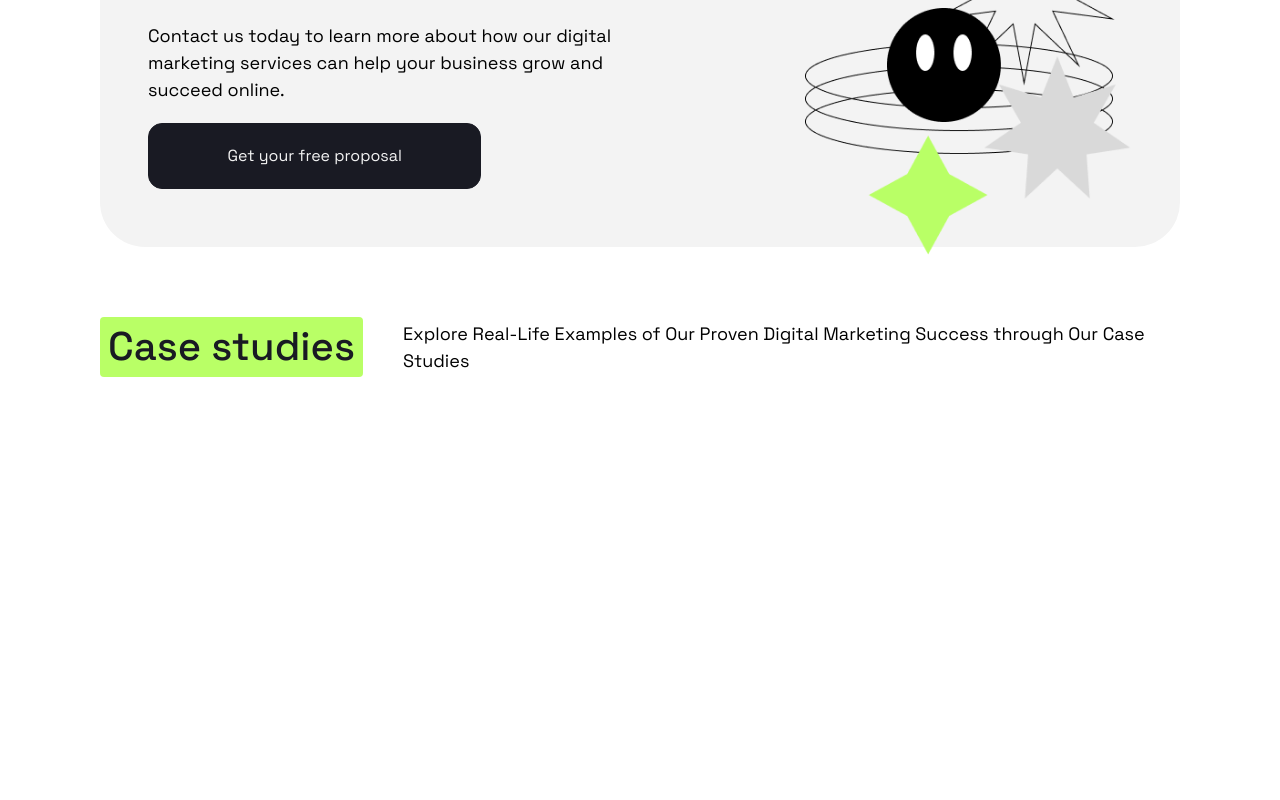
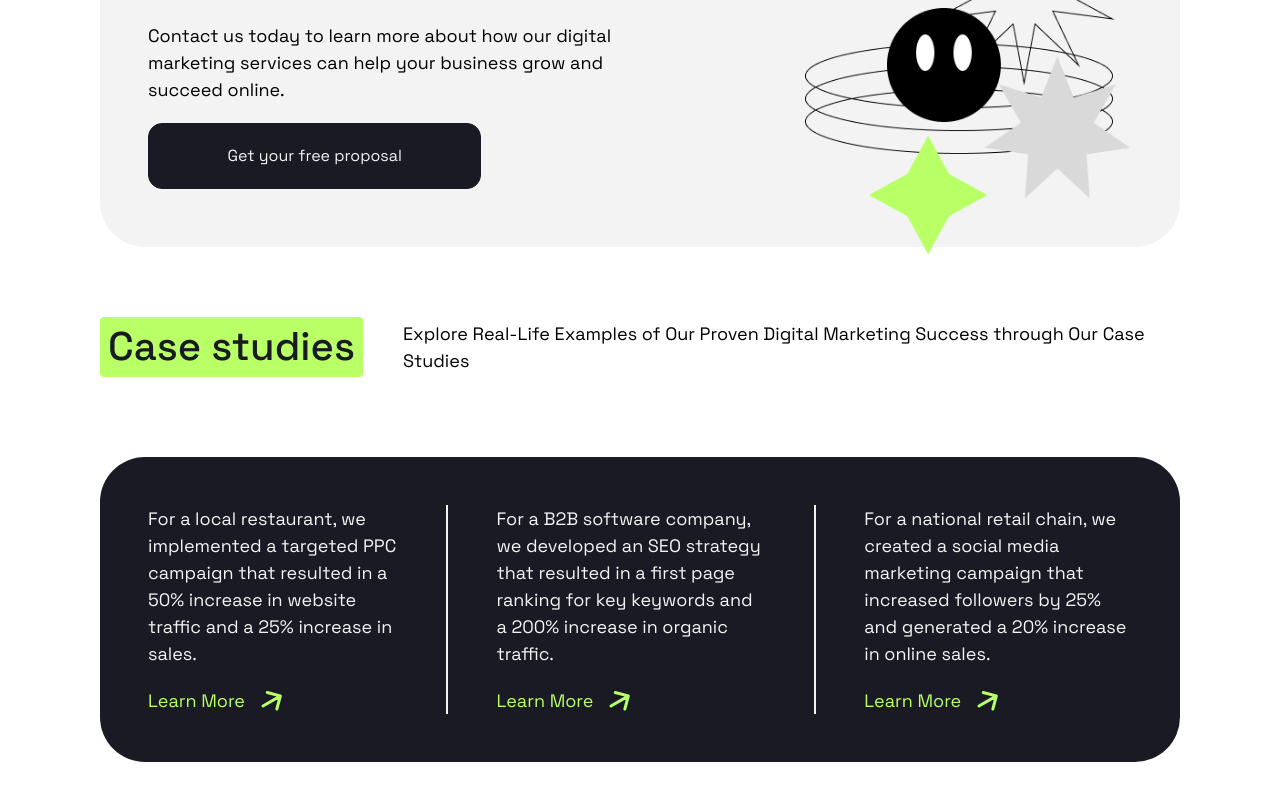
Before and after one commit to BCupen/positivus-website, a React (Vite) app: page / in a window 1280 px wide. Shown: the part 2347-3147 px from the top of the page. Before the commit the page ends 2804 px from the top, so only its background shows below. Built offline with nearby package versions, Linux system fonts and the light colour scheme.

Commit message:
feat: case studies desktop design

```diff
--- a/src/components/CaseStudies.tsx
+++ b/src/components/CaseStudies.tsx
@@ -1,8 +1,8 @@
-import { Heading } from ".";
+import { Heading, Link } from ".";
 
 export const CaseStudies = () => {
     return (
-        <section className="mb-10 flex flex-col lg:mb-20">
+        <section className="mb-10 flex flex-col gap-20 lg:mb-20">
             <div className="flex items-center justify-center gap-10 max-md:flex-col">
                 <Heading
                     as="h2"
@@ -16,7 +16,44 @@
                 </p>
             </div>
 
-            <div></div>
+            <div className="lg:bg-dark rounded-card flex flex-col bg-transparent lg:flex-row lg:py-12">
+                <div className="text-light flex flex-col justify-between gap-5 px-12">
+                    <p>
+                        For a local restaurant, we implemented a
+                        targeted PPC campaign that resulted in a 50%
+                        increase in website traffic and a 25% increase
+                        in sales.
+                    </p>
+                    <button className="text-primary flex items-center gap-4">
+                        <p>Learn More</p>
+                        <Link />
+                    </button>
+                </div>
+                <div className="text-light lg:border-light flex flex-col justify-between gap-5 px-12 lg:border-x-2">
+                    <p>
+                        For a B2B software company, we developed an
+                        SEO strategy that resulted in a first page
+                        ranking for key keywords and a 200% increase
+                        in organic traffic.
+                    </p>
+                    <button className="text-primary flex items-center gap-4">
+                        <p>Learn More</p>
+                        <Link />
+                    </button>
+                </div>
+                <div className="text-light flex flex-col justify-between gap-5 px-12">
+                    <p>
+                        For a national retail chain, we created a
+                        social media marketing campaign that increased
+                        followers by 25% and generated a 20% increase
+                        in online sales.
+                    </p>
+                    <button className="text-primary flex items-center gap-4">
+                        <p>Learn More</p>
+                        <Link />
+                    </button>
+                </div>
+            </div>
         </section>
     );
 };
```
